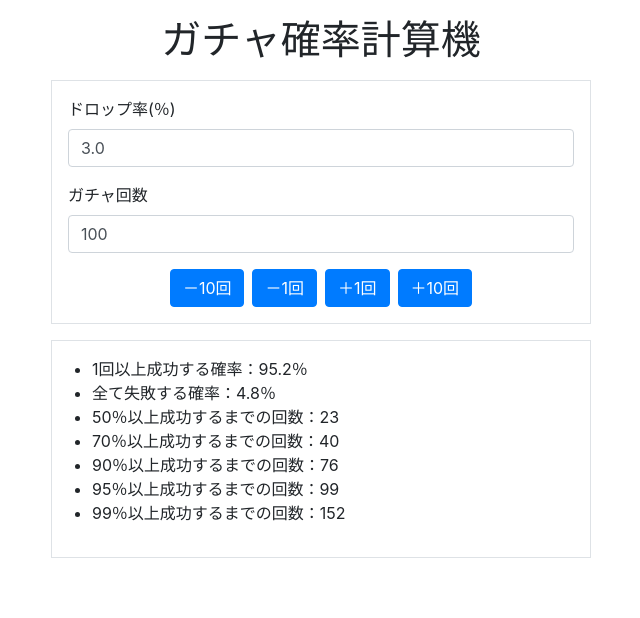
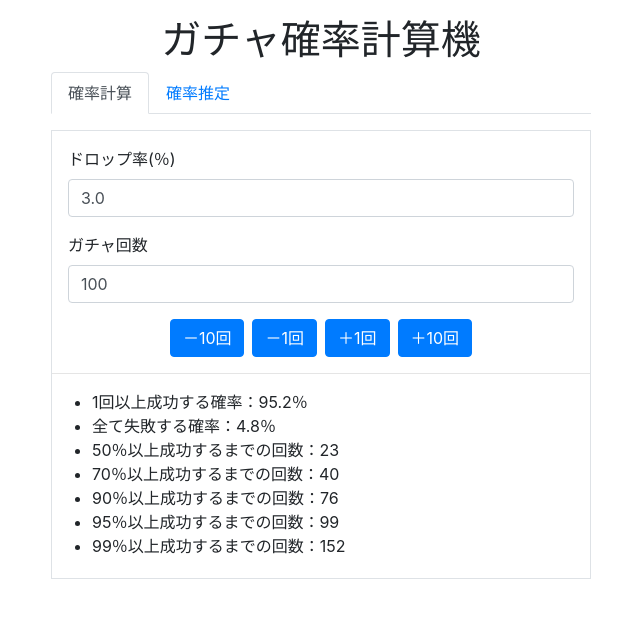
Before and after one commit to YSRKEN/CalcGachaProbTool, an Angular app in the folder CalcGachaProbTool/: page / in a window 1280 px wide. Shown: the top 618 px of the page, without its empty margins (319-959 px from the left). Built offline with nearby package versions, Linux system fonts and the light colour scheme.

Commit message:
タブボタンだけ仕込んだ

```diff
--- a/CalcGachaProbTool/src/app/main/main.component.html
+++ b/CalcGachaProbTool/src/app/main/main.component.html
@@ -3,20 +3,26 @@
         <div class="col-xs-12 col-sm-8 col-md-6 mx-auto my-3">
             <h1 class="text-center d-none d-sm-block">ガチャ確率計算機</h1>
             <h2 class="text-center d-xs-block d-sm-none">ガチャ確率計算機</h2>
-            <div class="my-3 border py-3">
+            <ul class="nav nav-tabs">
+                <li class="nav-item">
+                    <a href="#" class="nav-link active">確率計算</a>
+                </li>
+                <li class="nav-item">
+                    <a href="#" class="nav-link">確率推定</a>
+                </li>
+            </ul>
+            <div class="my-3 border pt-3 pb-1">
                 <form>
                     <div class="form-group px-3">
                         <label for='dropPer'>ドロップ率(％)</label>
-                        <input type='text' class="form-control" id="dropPer" placeholder="ドロップ率(％)" name='dropPer'
-                            [ngModel]="dropPer" (ngModelChange)="changeDropPer($event)">
+                        <input type='text' class="form-control" id="dropPer" placeholder="ドロップ率(％)" name='dropPer' [ngModel]="dropPer" (ngModelChange)="changeDropPer($event)">
                         <small class="text-danger">
                             <strong>{{dropPerError}}</strong>
                         </small>
                     </div>
                     <div class="form-group px-3">
                         <label for='gachaCount'>ガチャ回数</label>
-                        <input type='text' class="form-control" id='gachaCount' placeholder="ガチャ回数" name='gachaCount'
-                            [ngModel]="gachaCount" (ngModelChange)="changeGachaCount($event)">
+                        <input type='text' class="form-control" id='gachaCount' placeholder="ガチャ回数" name='gachaCount' [ngModel]="gachaCount" (ngModelChange)="changeGachaCount($event)">
                         <small class="text-danger">
                             <strong>{{gachaCountError}}</strong>
                         </small>
@@ -28,9 +34,8 @@
                         <button type="button" class="btn btn-primary mr-auto ml-1" (click)="addGachaCount10()">＋10回</button>
                     </div>
                 </form>
-            </div>
-            <div class="my-3 border py-3">
-                <ul>
+                <hr>
+                <ul class="mt-3">
                     <li>1回以上成功する確率：{{anySuccessPer | number:'1.1-1'}}％</li>
                     <li>全て失敗する確率：{{allFailPer | number:'1.1-1'}}％</li>
                     <li *ngFor="let perOfAnySuccess of perList">{{perOfAnySuccess}}％以上成功するまでの回数：{{anySuccessCount(perOfAnySuccess)}}</li>
```
